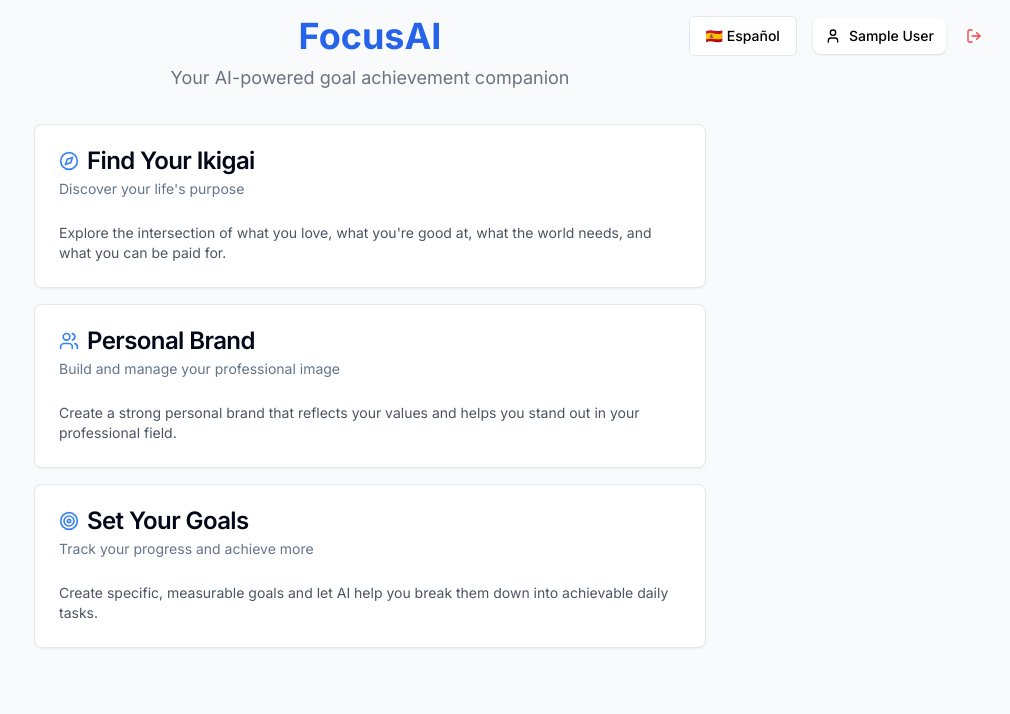
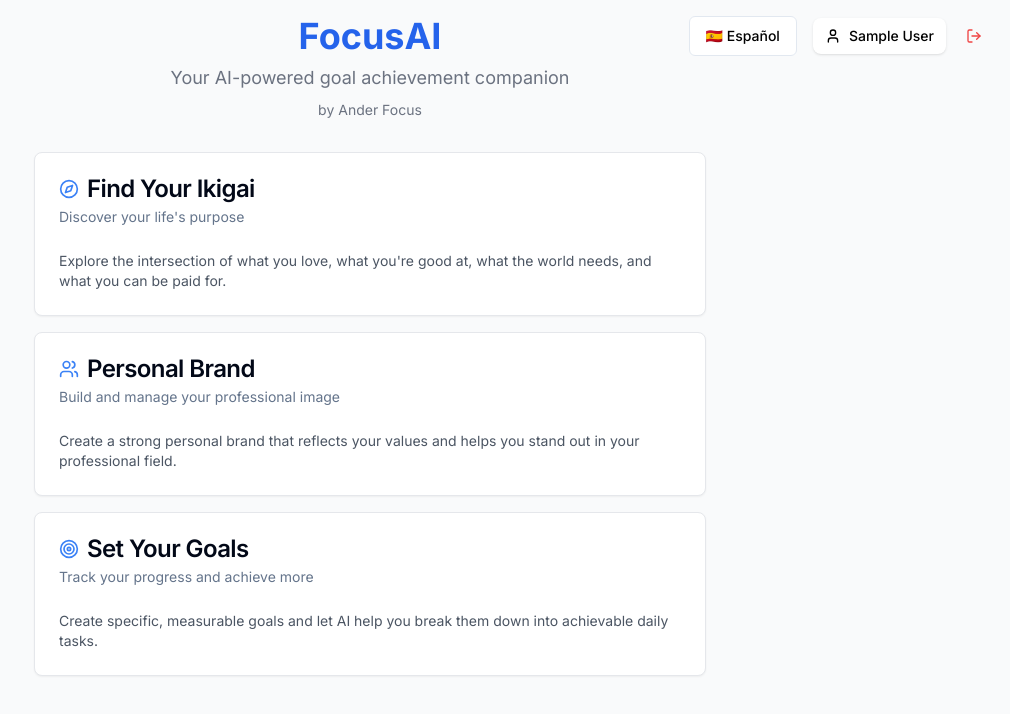
Before and after one commit to andersego/focusai, a Next.js app: page / in a window 1280 px wide. Shown: the top 714 px of the page, without its empty margins (270-1280 px from the left). Built offline with nearby package versions, Linux system fonts and the light colour scheme; no server answers; sample sign-in values are in the browser's storage.

Commit message:
Fix: Ander Focus link

```diff
--- a/app/page.tsx
+++ b/app/page.tsx
@@ -7,6 +7,7 @@ import { Card, CardContent, CardDescription, CardHeader, CardTitle } from "@/com
 import { useLanguage } from '@/lib/language-context'
 import { Target, Compass, Users } from 'lucide-react'
 import { LoadingSpinner } from '@/components/loading-spinner'
+import Link from 'next/link'
 
 export default function Home() {
   const { data: session, status } = useSession()
@@ -48,6 +49,17 @@ export default function Home() {
         <div className="text-center space-y-2">
           <h1 className="text-4xl font-bold text-blue-600">FocusAI</h1>
           <p className="text-lg text-gray-500">{t('appDescription')}</p>
+          <p className="text-sm text-gray-500">
+            by{' '}
+            <Link
+              href="https://www.instagram.com/ander.focus.ia/"
+              target="_blank"
+              rel="noopener noreferrer"
+              className="hover:text-blue-600 transition-colors"
+            >
+              Ander Focus
+            </Link>
+          </p>
         </div>
 
         <div className="space-y-4">
```
